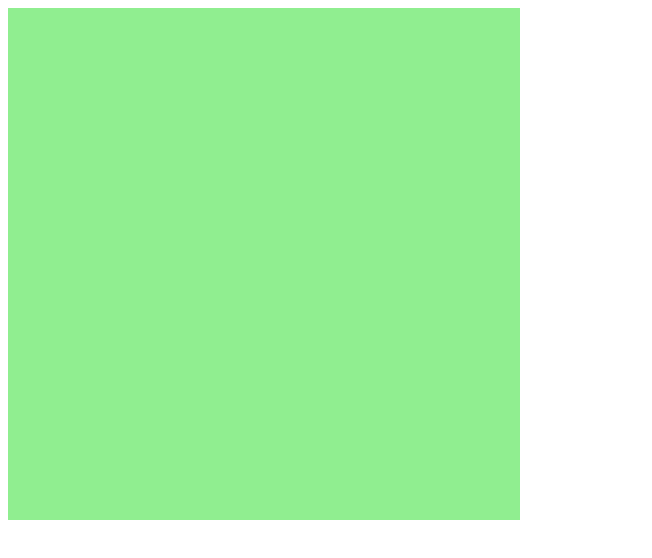
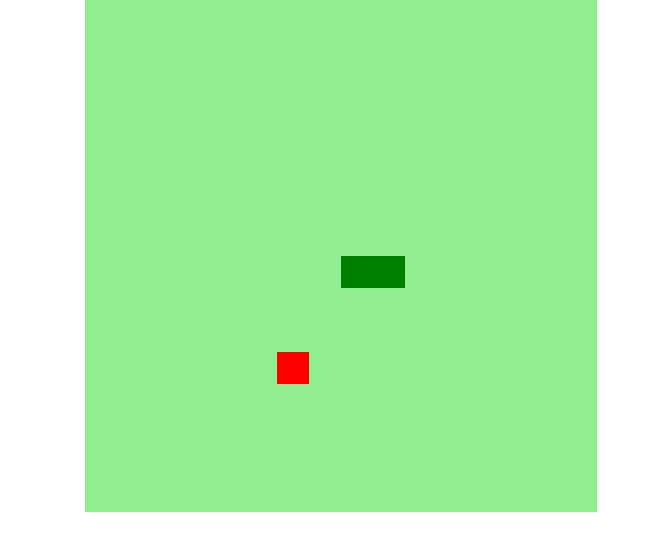
Before and after one commit to Renan-Souzz/snake-gamejs, a plain HTML site: page index.html in a window 1280 px wide. Shown: the whole page, without its empty margins (0-652 px from the left). Drawn offline with nearby package versions, Linux system fonts and the light colour scheme.

Commit message:
versão final snake game ainda precisa de retoques só para teste de funcionanemnto de lógica

```diff
--- a/index.html
+++ b/index.html
@@ -4,16 +4,36 @@
 <head>
     <meta charset="UTF-8">
     <meta name="viewport" content="width-device-width, initial-scale=1.0">
-    <meta http-equiv="X-UA-Compatible" content="ie+edge">
+    <meta http-equiv="X-UA-Compatible" content="ie=edge">
+    <!---Css e Bootstrap-->
+    <link rel="stylesheet" href="https://cdn.jsdelivr.net/npm/bootstrap@4.5.3/dist/css/bootstrap.min.css" integrity="sha384-TX8t27EcRE3e/ihU7zmQxVncDAy5uIKz4rEkgIXeMed4M0jlfIDPvg6uqKI2xXr2" crossorigin="anonymous">
+    <link rel="stylesheet" href="style.css">
 
-    <link rel="stylesheet" href="style.css">
-    <script defer src="main.js"></script>
 
     <title>Jogo da Snake</title>
 </head>
 
 <body>
-    <canvas id="snake" width="512" height="512"></canvas>
+    <main>
+        <div class="container">
+            <div class="d-flex">
+                <div class="d-flex justify-content-center"><canvas id="snake" width="512" height="512"></canvas></div>
+            </div>
+        </div>
+    </main>
+
+
+
+
+
+
+
+
+    <script src="main.js"></script>
+    <script src="https://code.jquery.com/jquery-3.5.1.slim.min.js" integrity="sha384-DfXdz2htPH0lsSSs5nCTpuj/zy4C+OGpamoFVy38MVBnE+IbbVYUew+OrCXaRkfj" crossorigin="anonymous"></script>
+    <script src="https://cdn.jsdelivr.net/npm/popper.js@1.16.1/dist/umd/popper.min.js" integrity="sha384-9/reFTGAW83EW2RDu2S0VKaIzap3H66lZH81PoYlFhbGU+6BZp6G7niu735Sk7lN" crossorigin="anonymous"></script>
+    <script src="https://cdn.jsdelivr.net/npm/bootstrap@4.5.3/dist/js/bootstrap.min.js" integrity="sha384-w1Q4orYjBQndcko6MimVbzY0tgp4pWB4lZ7lr30WKz0vr/aWKhXdBNmNb5D92v7s" crossorigin="anonymous"></script>
 </body>
 
+
 </html>
--- a/main.js
+++ b/main.js
@@ -1,10 +1,83 @@
-let canvas = document.getElementById("snake");
-let context = canvas.getContext("2d");
+let canvas = document.getElementById("snake"); //criar elemento que irá rodar o jogo
+let context = canvas.getContext("2d"); //....
 let box = 32;
+let snake = []; //criar cobrinha como lista, já que ela vai ser uma série de coordenadas, que quando pintadas, criam os quadradinhos
+snake[0] = {
+    x: 8 * box,
+    y: 8 * box
+}
+let direction = "right";
+let food = {
+    x: Math.floor(Math.random() * 15 + 1) * box,
+    y: Math.floor(Math.random() * 15 + 1) * box
+}
 
 function criarBG() {
     context.fillStyle = "lightgreen";
-    context.fillRect(0, 0, 16 * box, 16 * box);
+    context.fillRect(0, 0, 16 * box, 16 * box); //desenha o retângulo usando x e y e a largura e altura setadas
 }
 
-criarBG()
+function criarCobrinha() {
+    for (i = 0; i < snake.length; i++) {
+        context.fillStyle = "green";
+        context.fillRect(snake[i].x, snake[i].y, box, box);
+    }
+}
+
+function drawFood() {
+    context.fillStyle = "red";
+    context.fillRect(food.x, food.y, box, box);
+}
+
+//quando um evento acontece, detecta e chama uma função
+document.addEventListener('keydown', update);
+
+function update(event) {
+    if (event.keyCode == 37 && direction != 'right') direction = 'left';
+    if (event.keyCode == 38 && direction != 'down') direction = 'up';
+    if (event.keyCode == 39 && direction != 'left') direction = 'right';
+    if (event.keyCode == 40 && direction != 'up') direction = 'down';
+}
+
+function iniciarJogo() {
+
+    if (snake[0].x > 15 * box && direction == "right") snake[0].x = 0;
+    if (snake[0].x < 0 && direction == 'left') snake[0].x = 16 * box;
+    if (snake[0].y > 15 * box && direction == "down") snake[0].y = 0;
+    if (snake[0].y < 0 && direction == 'up') snake[0].y = 16 * box;
+
+    for (i = 1; i < snake.length; i++) {
+        if (snake[0].x == snake[i].x && snake[0].y == snake[i].y) {
+            clearInterval(jogo);
+            alert('Game Over :(');
+        }
+    }
+
+    criarBG();
+    criarCobrinha();
+    drawFood();
+
+    let snakeX = snake[0].x;
+    let snakeY = snake[0].y;
+
+    if (direction == "right") snakeX += box;
+    if (direction == "left") snakeX -= box;
+    if (direction == "up") snakeY -= box;
+    if (direction == "down") snakeY += box;
+
+    if (snakeX != food.x || snakeY != food.y) {
+        snake.pop(); //pop tira o último elemento da lista
+    } else {
+        food.x = Math.floor(Math.random() * 15 + 1) * box;
+        food.y = Math.floor(Math.random() * 15 + 1) * box;
+    }
+
+    let newHead = {
+        x: snakeX,
+        y: snakeY
+    }
+
+    snake.unshift(newHead); //método unshift adiciona como primeiro quadradinho da cobrinha
+}
+
+let jogo = setInterval(iniciarJogo, 100);
--- a/style.css
+++ b/style.css
@@ -0,0 +1,10 @@
+body {
+    margin: 0;
+    padding: 0;
+}
+
+canvas {
+    max-width: 100%;
+    margin: 0;
+    padding: 0;
+}
```
Also changed, not shown: imgs/banner.png (added), imgs/snake.jpg (added).
